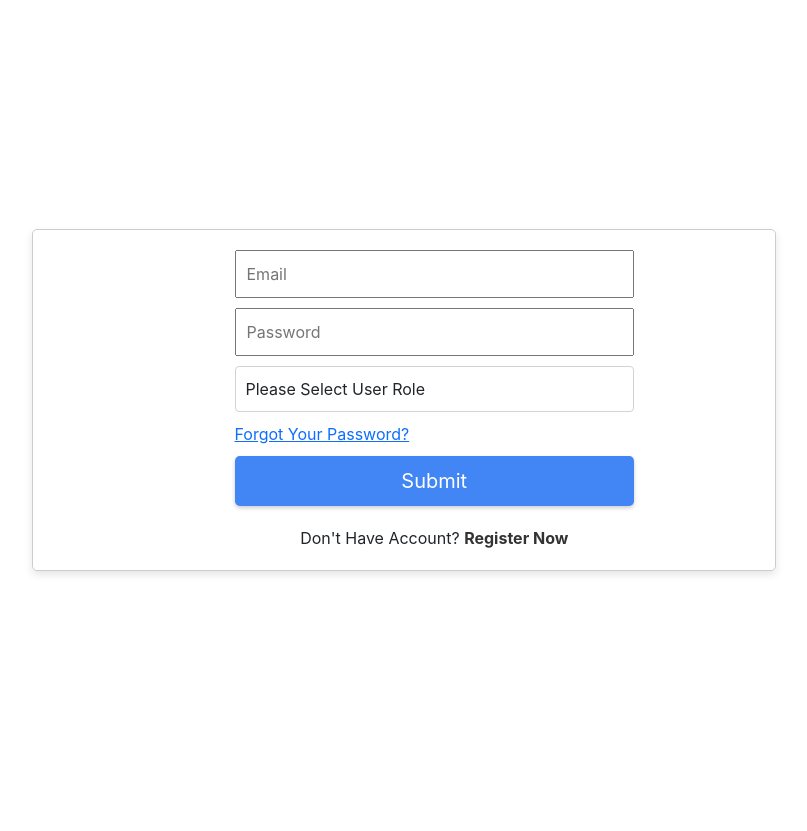
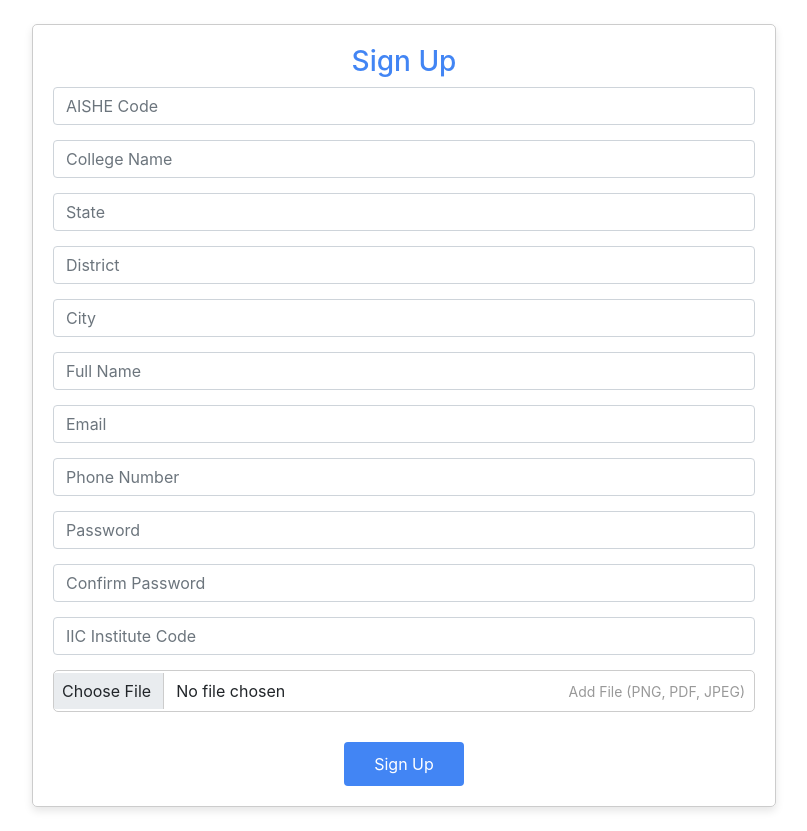
Before and after one commit to metallust/ResearchHouse, a React (Create React App) app in the folder client/: page /signup in a window 1280 px wide. Shown: the whole page, without its empty margins (236-1043 px from the left). Before the commit the page ends 800 px from the top, so only its background shows below. Built offline with nearby package versions, Linux system fonts and the light colour scheme.

Commit message:
Signuppage

```diff
--- a/client/src/App.js
+++ b/client/src/App.js
@@ -1,11 +1,12 @@
-import LoginPage from "./components/Loginpage";
+//import LoginPage from "./components/Loginpage";
+import SignupPage from "./components/Signuppage";
 //import Navbar from "./components/Navbar";
 
 
 function App() {
   return (
     <div >
-       <LoginPage />
+       <SignupPage />
     </div>
   );
 }
--- /dev/null
+++ b/client/src/components/Signuppage.js
@@ -0,0 +1,162 @@
+import React from 'react';
+
+const SignupPage = () => {
+  const handleSubmit = (event) => {
+    event.preventDefault();
+    // Add logic for form submission here
+  };
+
+  return (
+    <section className="signup-box custom" style={{ display: 'flex', justifyContent: 'center', alignItems: 'center', minHeight: '100vh' }}>
+      <div className="container my-4">
+        <div className="row">
+          <div className="intro clearfix">
+            <div className="offset-md-2 offset-lg-2 col-lg-8 col-md-8 col-sm-12 col-xs-12">
+              <form
+                className="form-horizontal"
+                role="form"
+                method="POST"
+                action=""
+                id="signupForm"
+                onSubmit={handleSubmit}
+                style={{
+                  border: '1px solid #ccc',
+                  padding: '20px',
+                  borderRadius: '5px',
+                  boxShadow: '0px 4px 8px rgba(0, 0, 0, 0.1)',
+                }}
+              >
+                <h3 style={{ textAlign: 'center', color: '#4285F4' }}>Sign Up</h3>
+                <div className="form-group" style={{ marginBottom: '15px' }}>
+                  <input
+                    type="text"
+                    id="aisheCode"
+                    name="aisheCode"
+                    placeholder="AISHE Code"
+                    className="form-control"
+                  />
+                </div>
+
+                <div className="form-group" style={{ marginBottom: '15px' }}>
+                  <input
+                    type="text"
+                    id="collegeName"
+                    name="collegeName"
+                    placeholder="College Name"
+                    className="form-control"
+                  />
+                </div>
+                <div className="form-group" style={{ marginBottom: '15px' }}>
+                  <input
+                    type="text"
+                    id="state"
+                    name="state"
+                    placeholder="State"
+                    className="form-control"
+                  />
+                </div>
+                <div className="form-group" style={{ marginBottom: '15px' }}>
+                  <input
+                    type="text"
+                    id="district"
+                    name="district"
+                    placeholder="District"
+                    className="form-control"
+                  />
+                </div>
+                <div className="form-group" style={{ marginBottom: '15px' }}>
+                  <input
+                    type="text"
+                    id="city"
+                    name="city"
+                    placeholder="City"
+                    className="form-control"
+                  />
+                </div>
+                <div className="form-group" style={{ marginBottom: '15px' }}>
+                  <input
+                    type="text"
+                    id="fullName"
+                    name="fullName"
+                    placeholder="Full Name"
+                    className="form-control"
+                  />
+                </div>
+                <div className="form-group" style={{ marginBottom: '15px' }}>
+                  <input
+                    type="email"
+                    id="email"
+                    name="email"
+                    placeholder="Email"
+                    className="form-control"
+                  />
+                </div>
+                <div className="form-group" style={{ marginBottom: '15px' }}>
+                  <input
+                    type="tel"
+                    id="phone"
+                    name="phone"
+                    placeholder="Phone Number"
+                    className="form-control"
+                  />
+                </div>
+                <div className="form-group" style={{ marginBottom: '15px' }}>
+                  <input
+                    type="password"
+                    id="password"
+                    name="password"
+                    placeholder="Password"
+                    className="form-control"
+                  />
+                </div>
+                <div className="form-group" style={{ marginBottom: '15px' }}>
+                  <input
+                    type="password"
+                    id="confirmPassword"
+                    name="confirmPassword"
+                    placeholder="Confirm Password"
+                    className="form-control"
+                  />
+                </div>
+                <div className="form-group" style={{ marginBottom: '15px' }}>
+                  <input
+                    type="text"
+                    id="iicInstituteCode"
+                    name="iicInstituteCode"
+                    placeholder="IIC Institute Code"
+                    className="form-control"
+                  />
+                </div>
+                <div className="form-group" style={{ marginBottom: '15px' }}>
+                  <div style={{ position: 'relative' }}>
+                    <span style={{ position: 'absolute', top: '50%', right: '10px', transform: 'translateY(-50%)', color: '#999', fontSize: '14px' }}>Add File (PNG, PDF, JPEG)</span>
+                    <input
+                      type="file"
+                      id="consentLetter"
+                      name="consentLetter"
+                      accept=".png, .pdf, .jpeg"
+                      className="form-control"
+                      style={{ width: '100%', padding: '8px', borderRadius: '5px', border: '1px solid #ccc' }}
+                    />
+                  </div>
+                </div>
+                <div className="form-group" style={{ textAlign: 'center' }}>
+                  <input
+                    type="submit"
+                    id="signup-submit"
+                    name="op"
+                    value="Sign Up"
+                    className="btn btn-primary"
+                    style={{ backgroundColor: '#4285F4', border: 'none', padding: '10px 30px', marginTop: '15px' }}
+                  />
+                </div>
+              </form>
+            </div>
+          </div>
+        </div>
+      </div>
+    </section>
+  );
+};
+
+export default SignupPage;
```
